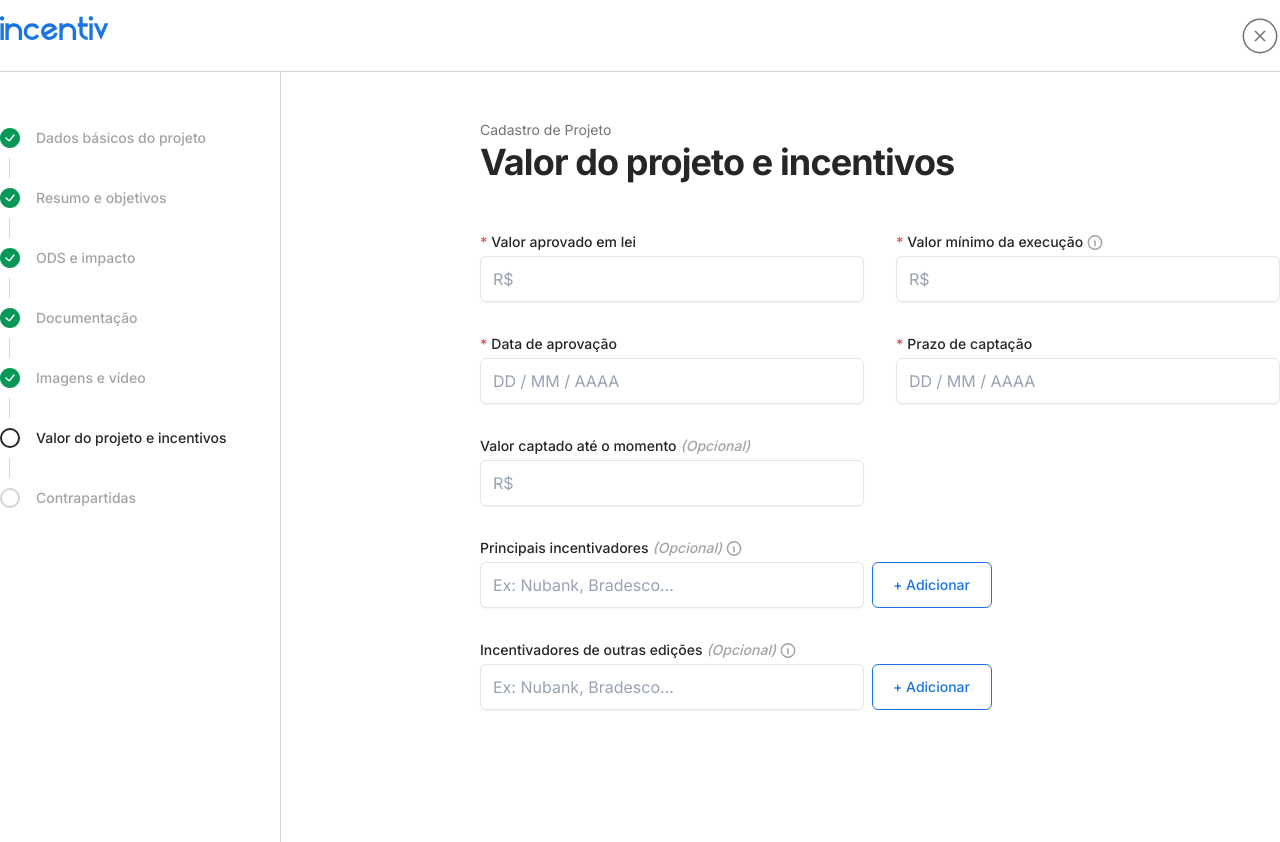
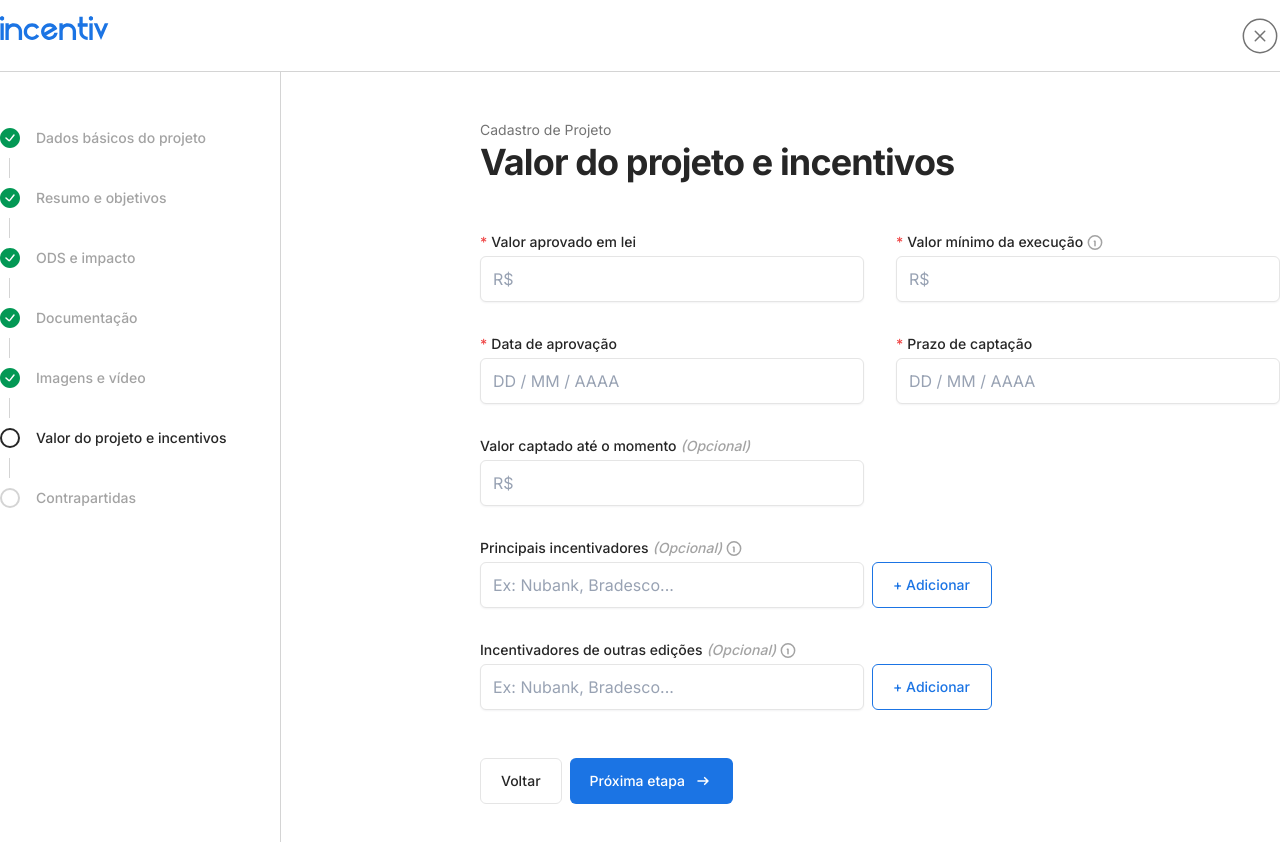
Before and after one commit to tascintra/incentiv-ds, a Next.js app: page /tela2 in a window 1280 px wide. Shown: the top 842 px of the page. Built offline with nearby package versions, Linux system fonts and the light colour scheme.

Commit message:
feat(page): tela3 layout done

```diff
--- a/src/app/tela2/page.tsx
+++ b/src/app/tela2/page.tsx
@@ -6,6 +6,7 @@ import InputBox from '@/components/organisms/InputBox'
 import NavbarCloseModal from '@/components/molecules/NavbarCloseModal'
 import SidebarStepsItems from '@/components/organisms/SidebarStepsItems'
 import Button from '@/components/molecules/Button'
+import ArrowRight from '@/assets/icon/ArrowRight'
 
 interface IInputInfos {
   requiredField: boolean
@@ -121,6 +122,16 @@ export default function Tela2() {
                     )
                 )}
               </div>
+              <div className="mt-12 flex gap-2">
+                <Button colorScheme="neutral">Voltar</Button>
+                <Button
+                  colorScheme="blue"
+                  variant="solid"
+                  rightIcon={<ArrowRight />}
+                >
+                  Próxima etapa
+                </Button>
+              </div>
             </form>
           </div>
         </main>
--- /dev/null
+++ b/src/assets/icon/ArrowRight.tsx
@@ -0,0 +1,15 @@
+interface ArrowRightProps extends React.SVGProps<SVGSVGElement> {}
+
+export default function ArrowRight({}: ArrowRightProps) {
+  return (
+    <svg xmlns="http://www.w3.org/2000/svg" width="20" height="20" fill="none">
+      <path
+        stroke="#fff"
+        strokeLinecap="round"
+        strokeLinejoin="round"
+        strokeWidth="1.5"
+        d="M11.667 6.667 15 10m0 0-3.333 3.333M15 10H5"
+      />
+    </svg>
+  )
+}
```
